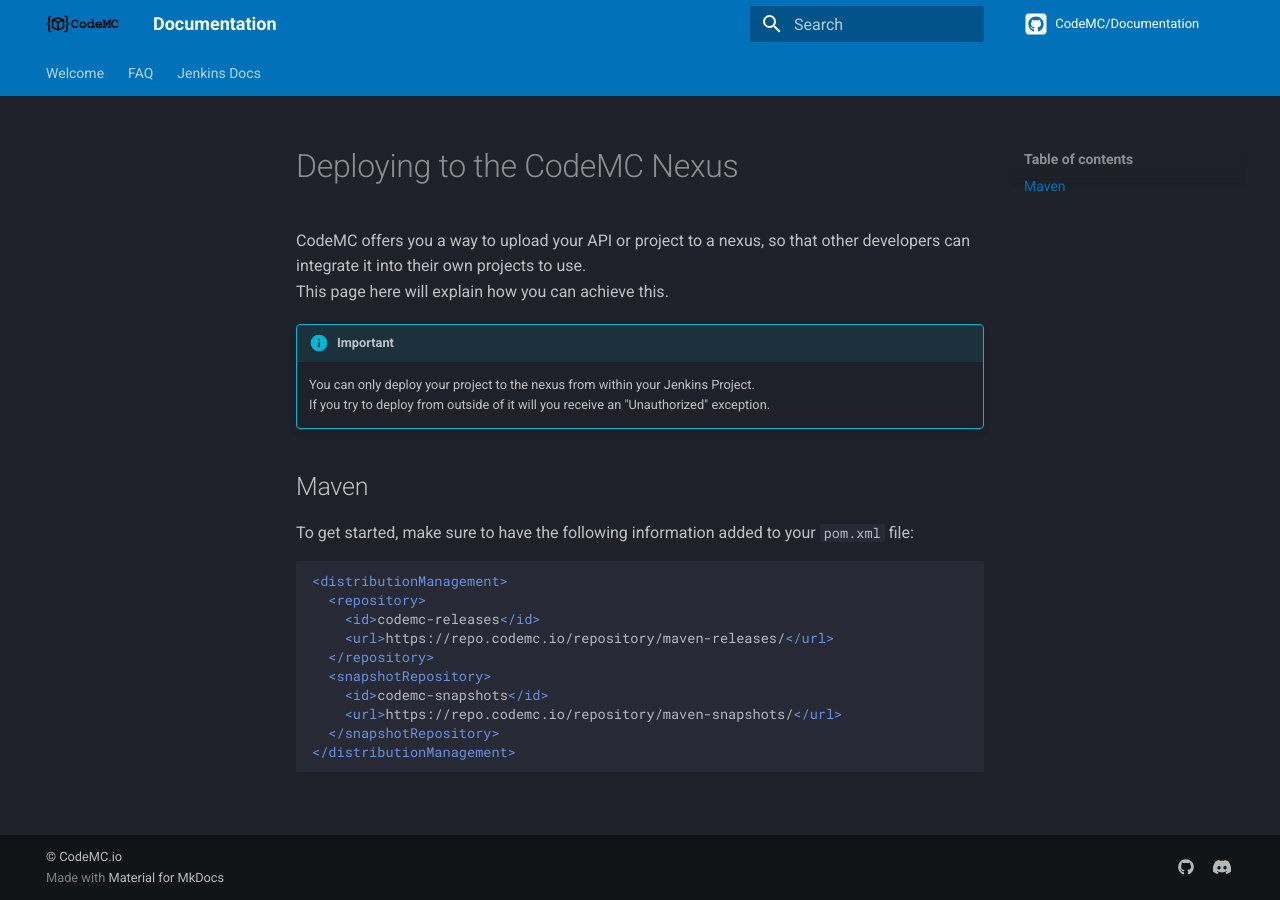
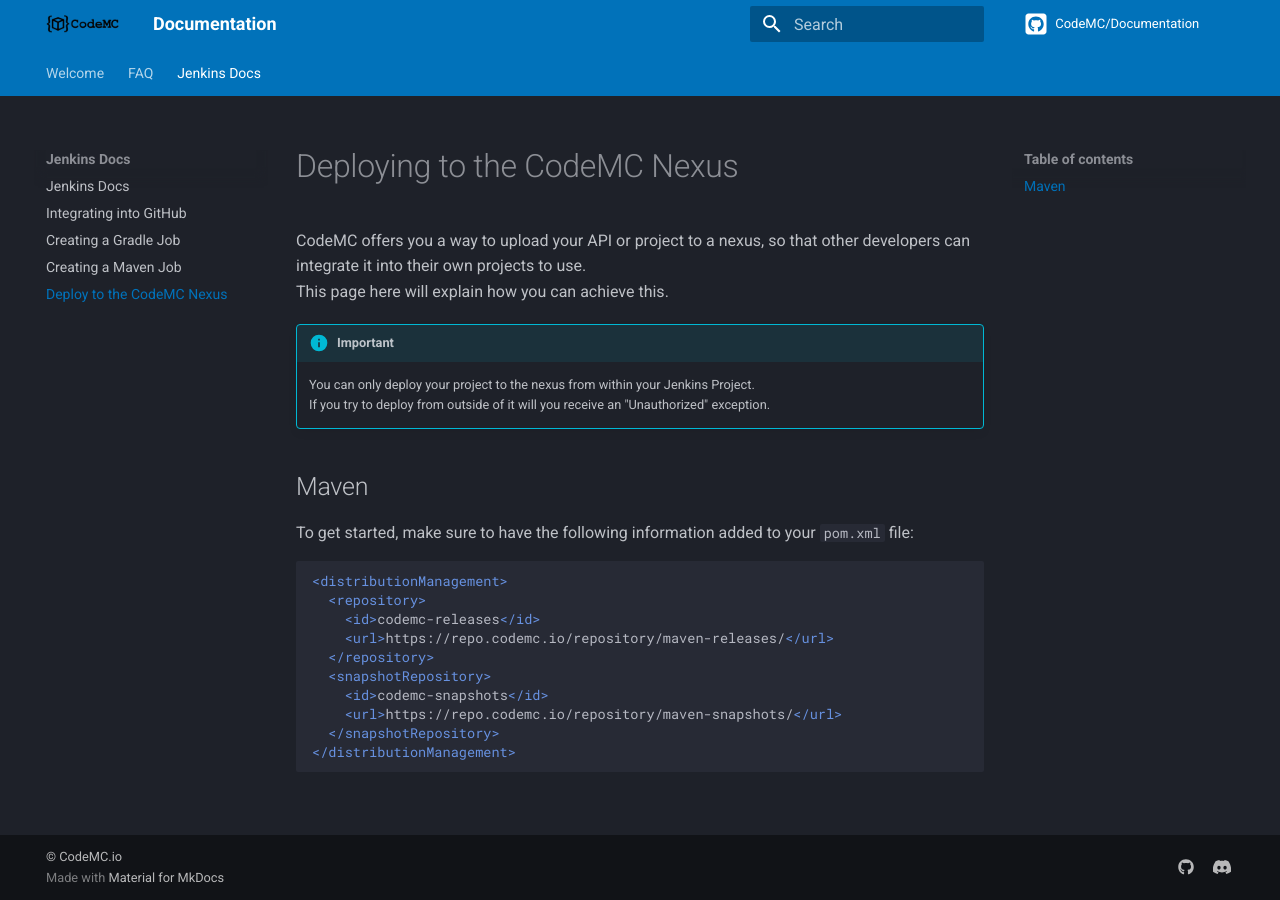
Before and after one commit to CodeMC/Documentation, an MkDocs documentation site: the page built from docs/jenkins/deploy.md, in a window 1280 px wide. Built offline with MkDocs 1.6.1 and Material for MkDocs 9.7.7, drawn with Linux system fonts in a browser that asks for light colours; comment, search, counter and statistics services are not loaded.

Commit message:
Add page to mkdocs.yml

```diff
--- a/mkdocs.yml
+++ b/mkdocs.yml
@@ -18,6 +18,7 @@ nav:
     - Integrating into GitHub: jenkins/github-integration.md
     - Creating a Gradle Job: jenkins/gradle.md
     - Creating a Maven Job: jenkins/maven.md
+    - Deploy to the CodeMC Nexus: jenkins/deploy.md
 
 theme:
   name: 'material'
```
